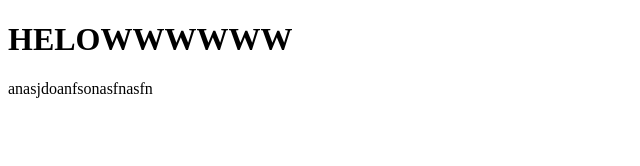
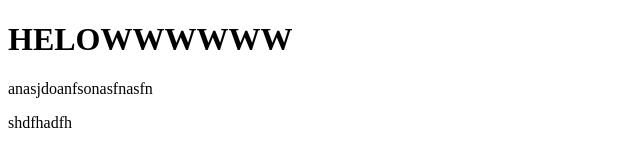
Before and after one commit to alvar0DAM/CursoGIT-1, a plain HTML site: page index.html in a window 1280 px wide. Shown: the full height of the page, 0-640 px from the left. Drawn offline with Linux system fonts and the light colour scheme.

Commit message:
subiendo archivo modificado

```diff
--- a/index.html
+++ b/index.html
@@ -9,5 +9,6 @@
 <body>
     <h1>HELOWWWWWW</h1>
     <p>anasjdoanfsonasfnasfn</p>
+    <p>shdfhadfh</p>
 </body>
 </html>
```
